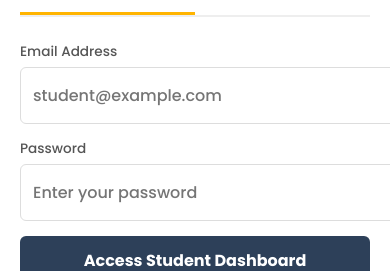
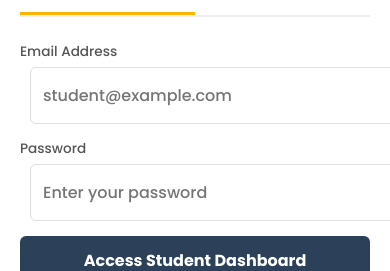
Before and after one commit to dark-mind-x/ikhlas-online-academy, a React (Vite) app: page /login in a window 390 px wide. Shown: the part 161-432 px from the top of the page. Built offline with nearby package versions, Linux system fonts and the light colour scheme.

Commit message:
margin in login page corrected

```diff
--- a/src/pages/Login.css
+++ b/src/pages/Login.css
@@ -157,7 +157,7 @@
 
     /* Make inputs taller for fingers */
     .input-group input {
-        width: 350px;
+        margin: 0 10px;
         padding: 10px 12px; /* Reduced from 15px to 10px (Top/Bottom) */
         font-size: 16px; /* Keep 16px to prevent iPhone auto-zoom */
         height: 35px; /* Force a consistent, smaller height */
```
